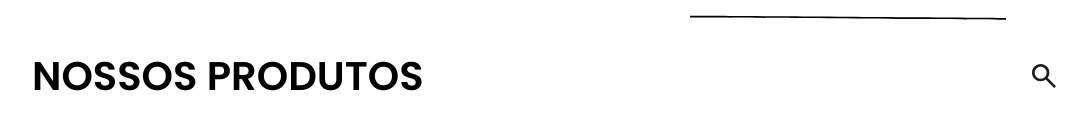
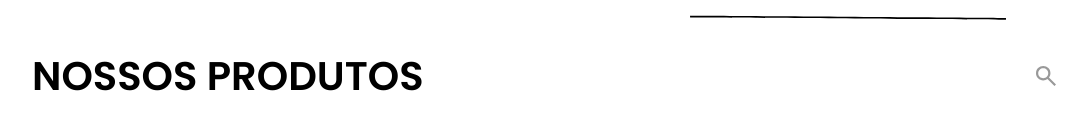
Before and after one commit to ryanNS3/E-commerce-AAPM, a React (Vite) app: page / in a window 1280 px wide. Shown: the part 490-620 px from the top of the page, without its empty margins (96-1183 px from the left). Built offline with nearby package versions, Linux system fonts and the light colour scheme.

Commit message:
fix/ ajustando icone de pesquisa

```diff
--- a/src/assets/search/index.jsx
+++ b/src/assets/search/index.jsx
@@ -1,15 +1,15 @@
 export function SearchIcon() {
   return (
     <svg
-      width="24"
-      height="24"
+      width="20"
+      height="20"
       viewBox="0 0 24 24"
       fill="none"
       xmlns="http://www.w3.org/2000/svg"
     >
       <path
         d="M22.1333 24L13.7333 15.6C13.0667 16.1333 12.3 16.5556 11.4333 16.8667C10.5667 17.1778 9.64444 17.3333 8.66667 17.3333C6.24444 17.3333 4.19444 16.4944 2.51667 14.8167C0.838889 13.1389 0 11.0889 0 8.66667C0 6.24444 0.838889 4.19444 2.51667 2.51667C4.19444 0.838889 6.24444 0 8.66667 0C11.0889 0 13.1389 0.838889 14.8167 2.51667C16.4944 4.19444 17.3333 6.24444 17.3333 8.66667C17.3333 9.64444 17.1778 10.5667 16.8667 11.4333C16.5556 12.3 16.1333 13.0667 15.6 13.7333L24 22.1333L22.1333 24ZM8.66667 14.6667C10.3333 14.6667 11.75 14.0833 12.9167 12.9167C14.0833 11.75 14.6667 10.3333 14.6667 8.66667C14.6667 7 14.0833 5.58333 12.9167 4.41667C11.75 3.25 10.3333 2.66667 8.66667 2.66667C7 2.66667 5.58333 3.25 4.41667 4.41667C3.25 5.58333 2.66667 7 2.66667 8.66667C2.66667 10.3333 3.25 11.75 4.41667 12.9167C5.58333 14.0833 7 14.6667 8.66667 14.6667Z"
-        fill="#1C1B1F"
+        fill="#999999"
       />
     </svg>
   )
```
